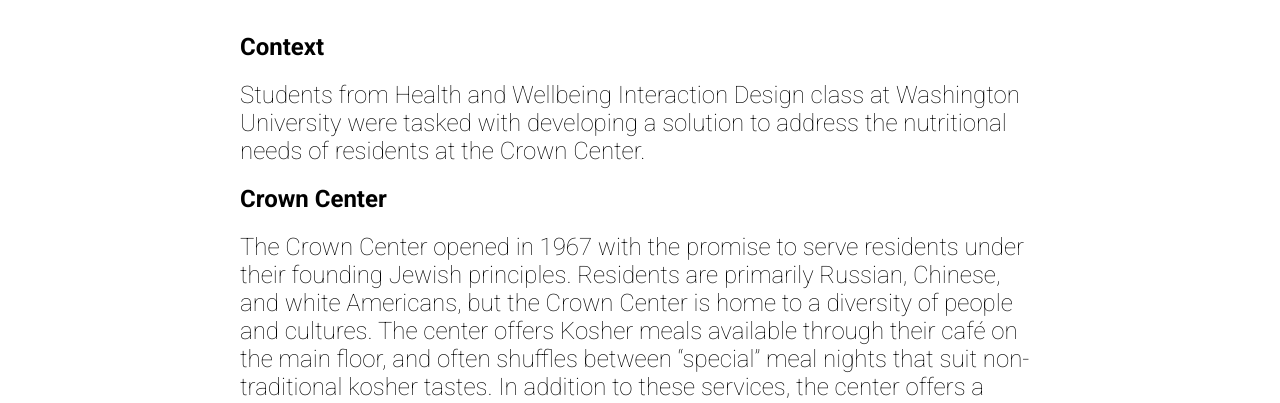
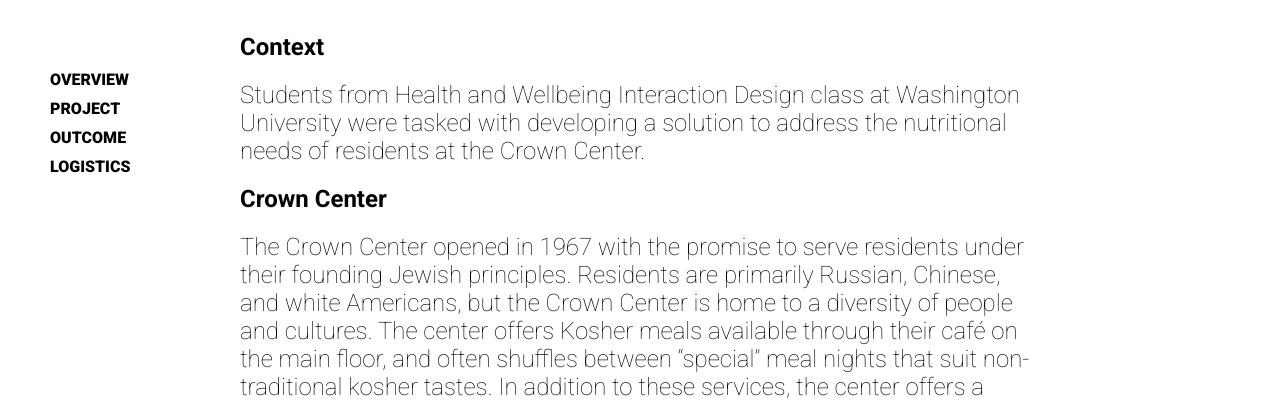
Before and after one commit to zachary-young/eatergy, a plain HTML site: page index.html in a window 1280 px wide. Shown: the part 272-675 px from the top of the page. Drawn offline with nearby package versions, Linux system fonts and the light colour scheme.

Commit message:
final updates

```diff
--- a/index.html
+++ b/index.html
@@ -29,8 +29,14 @@
         ><i class="fab fa-figma fa-3x"></i
       ></a>
       <div class="progress-bar"></div>
+      <nav>
+        <div><a href="#overview">OVERVIEW</a></div>
+        <div><a href="#project">PROJECT</a></div>
+        <div><a href="#outcome">OUTCOME</a></div>
+        <div><a href="#logistics">LOGISTICS</a></div>
+      </nav>
       <h1 data-aos="fade-in">EATERGY</h1>
-      <h2 data-aos="fade-in">OVERVIEW</h2>
+      <h2 data-aos="fade-in" id="overview">OVERVIEW</h2>
       <h3 data-aos="fade-in">Context</h3>
       <p data-aos="fade-in">
         Students from Health and Wellbeing Interaction Design class at
@@ -61,7 +67,7 @@
         convenience.
       </p>
       <img data-aos="fade-in" src="ideation.png" />
-      <h2 data-aos="fade-in">PROJECT</h2>
+      <h2 data-aos="fade-in" id="project">PROJECT</h2>
       <h3 data-aos="fade-in">Users and Audience</h3>
       <p data-aos="fade-in">
         To advise a different structure to the dining experience at the Crown
@@ -93,7 +99,10 @@
       </p>
       <img data-aos="fade-in" src="sketch.png" />
       <img data-aos="fade-in" src="wireframe.png" />
-      <h2 data-aos="fade-in">OUTCOME</h2>
+      <p data-aos="fade-in">Zach also made this prototype a little more interactive in a Figma wireframe which can be viewed with the bottom right button.</p>
+      <img  data-aos="fade-in" src="figma.png">
+      <p data-aos="fade-in">We also had some issues presenting our case study. Rick first put up our work in an Adobe Portfolio as shown <a href="http://eatergy.myporfolio.com">here</a>, but then we transitioned to a custom-built website by Zach for greater customization and a linear layout</p>
+      <h2 data-aos="fade-in" id="outcome">OUTCOME</h2>
       <h3 data-aos="fade-in">Personas</h3>
       <p data-aos="fade-in">
         These developed personas describe what typical residents of the Crown
@@ -130,7 +139,7 @@
         wish.
       </p>
       <img data-aos="fade-in" src="website.png" />
-      <h2 data-aos="fade-in">LOGISTICS</h2>
+      <h2 data-aos="fade-in" id="logistics">LOGISTICS</h2>
       <h3 data-aos="fade-in">Roles and Responsibilities</h3>
       <p data-aos="fade-in">
         The work in this project was split evenly among the team members: Rick,
--- a/styles.css
+++ b/styles.css
@@ -48,6 +48,7 @@
 }
 
 .figma {
+    z-index: 1000;
     text-decoration: none;
     color: #9762ff;
     display: flex;
@@ -65,6 +66,10 @@
     box-shadow: 3px 3px 15px 0px rgba(0,0,0,0.75);
 }
 
+nav {
+    display: none;
+}
+
 @media(min-width: 800px)
 {
     .page-wrapper {
@@ -72,3 +77,23 @@
         margin: 100px auto;
     }
 }
+
+@media(min-width: 1100px)
+{
+    nav {
+        position: fixed;
+        display: block;
+        top: 50%;
+        transform: translate(0%,-50%);
+        left: 50px;
+    }
+    nav a {
+        font-weight: 900;
+        color: inherit;
+        text-decoration: none;
+        font-size: 12pt;
+    }
+    nav div {
+        margin-bottom: 10px;
+    }
+}
```
Also changed, not shown: figma.png (added).
